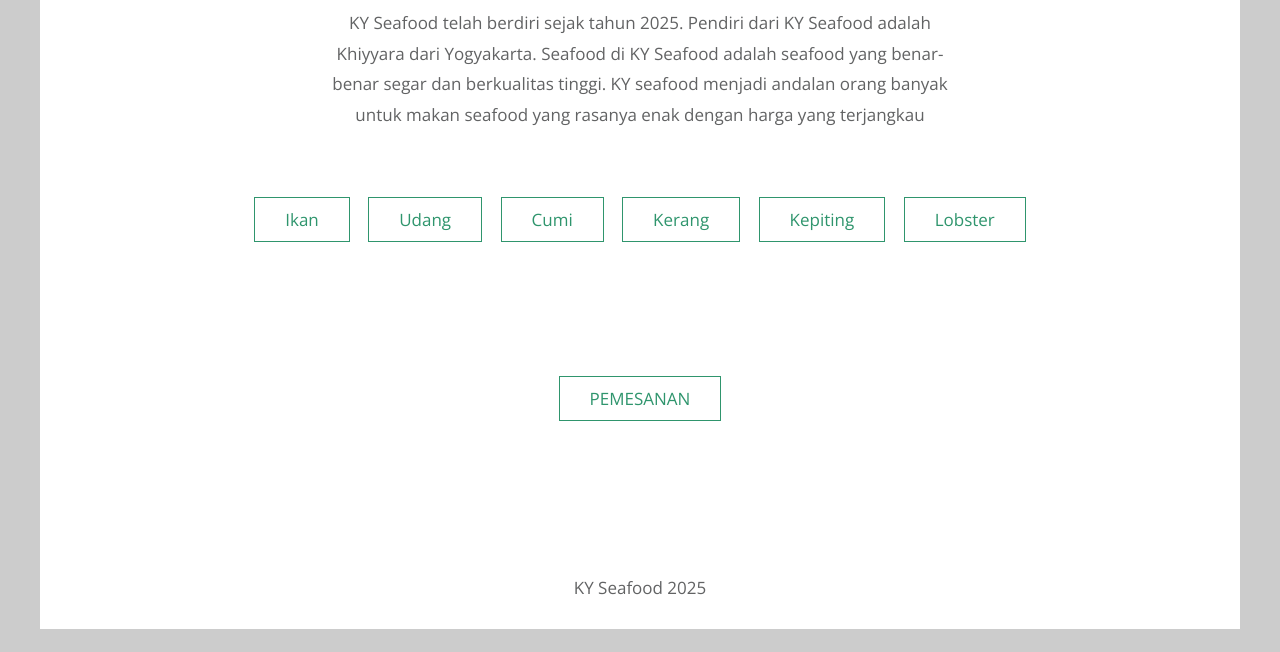
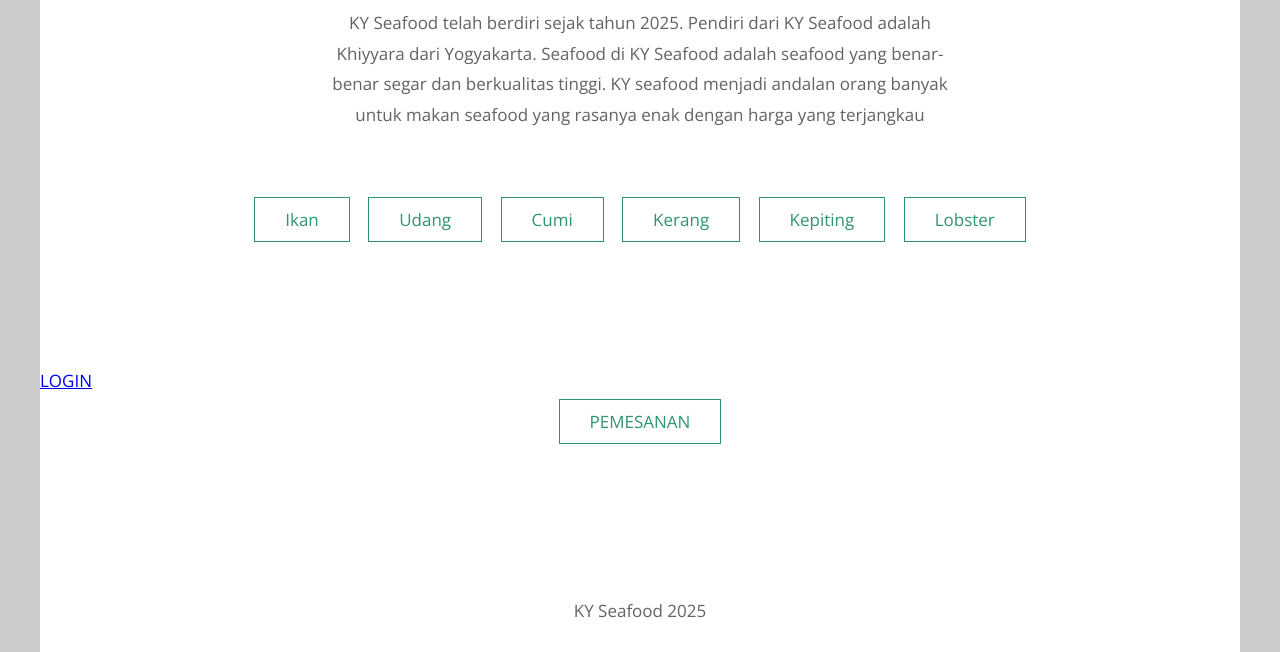
Before and after one commit to temmyoff/kyseafoodbgt, a plain HTML site: page index.html in a window 1280 px wide. Shown: the part 585-1237 px from the top of the page. Before the commit the page ends 1214 px from the top, so only its background shows below. Drawn offline with nearby package versions, Linux system fonts and the light colour scheme.

Commit message:
Update index.html

```diff
--- a/index.html
+++ b/index.html
@@ -312,7 +312,9 @@ https://templatemo.com/tm-539-simple-house
 					</article>
 				</div> <!-- gallery page 6 -->
 			</div>
-
+			<div class="custom-login-link">
+  <a href="login/login.html" class="login-button">LOGIN</a>
+	</div>
 			<div class="tm-paging-links">
 				<nav>
 					<ul>
```
